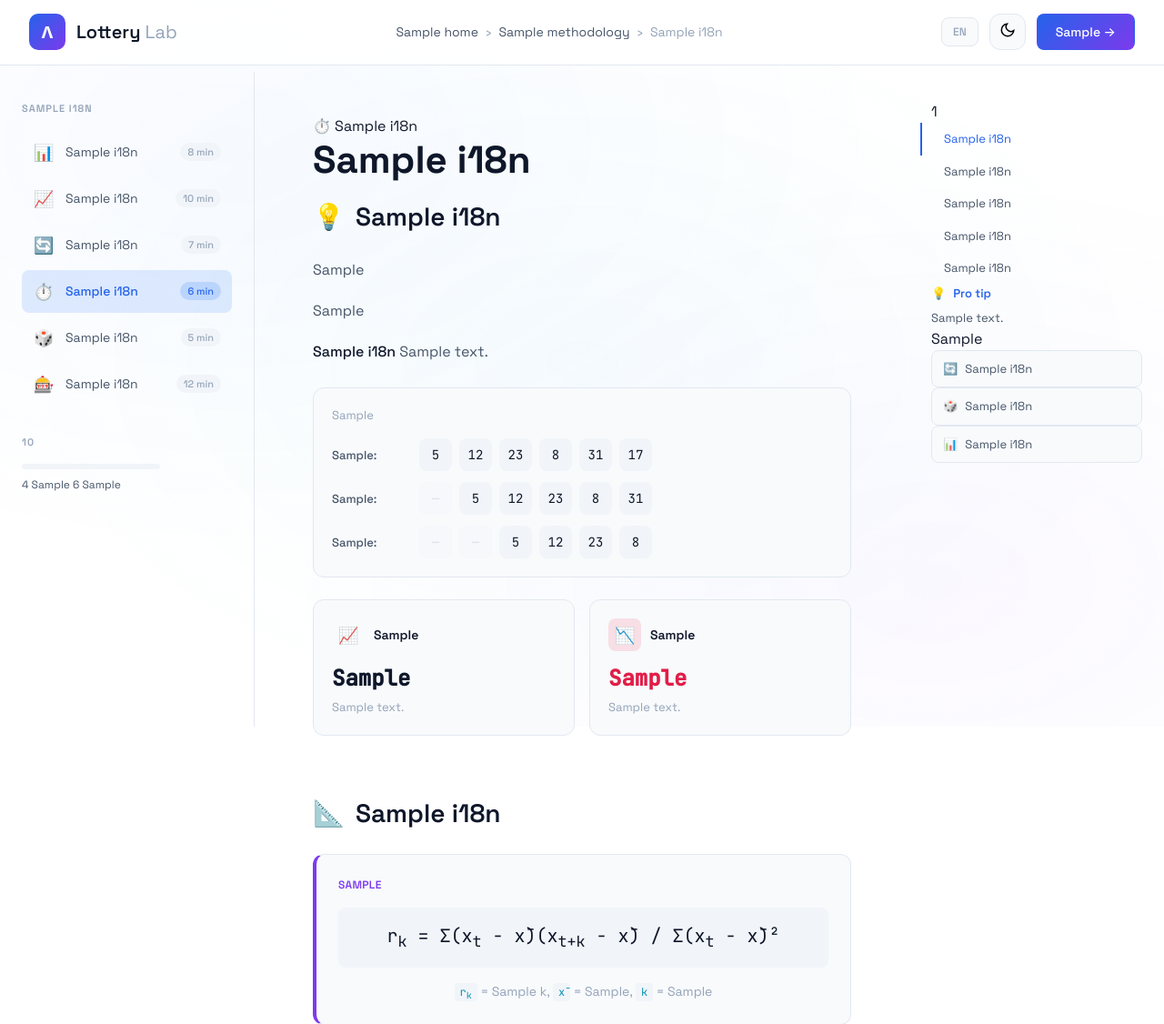
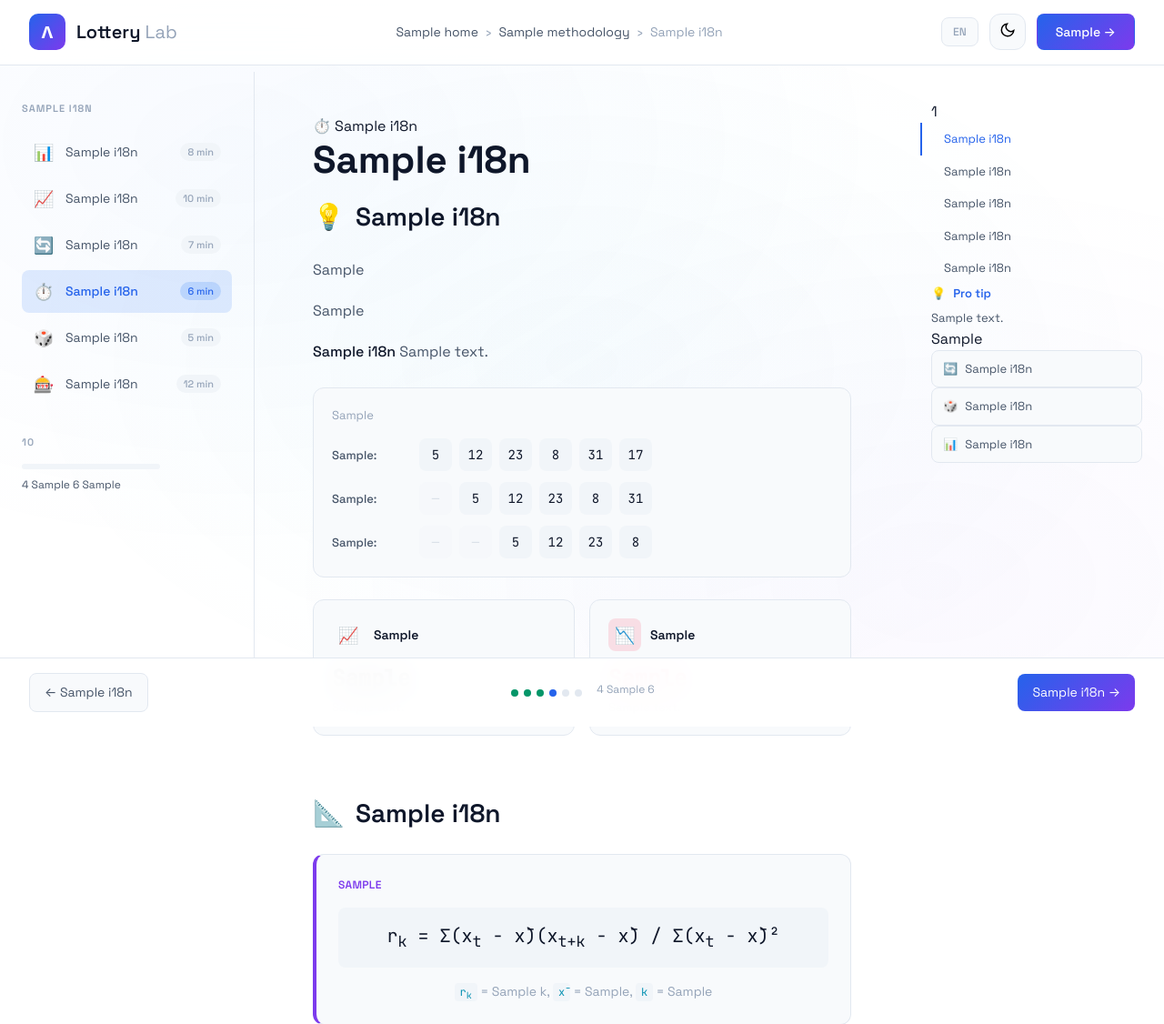
Before and after one commit to bartoszclapinski/LotteryLAB, a FastAPI app: template lotterylab/templates/methodology/autocorrelation.html in a window 1280 px wide. Shown: the part 1-1127 px from the top of the page at 91% size. Run offline with FastAPI, Linux system fonts and the light colour scheme; the template is opened without the code that fills it: most values are stand-ins (such as "Sample title", 1, 10 or a date in 2020).

Commit message:
fix: align autocorrelation nav/footer with other pages

```diff
--- a/lotterylab/templates/methodology/autocorrelation.html
+++ b/lotterylab/templates/methodology/autocorrelation.html
@@ -375,24 +375,28 @@ print(f"{{ i18n.ac_code_print2 }}: {result['is_random']}")</code></pre>
           </div>
         </section>
 
-        <!-- Navigation -->
-        <div class="page-nav">
-          <a href="/methodology/runs-test" class="nav-prev">
-            ← {{ i18n.meth_runs_title }}
-          </a>
-          <div class="page-indicator">
-            <span class="dot"></span>
-            <span class="dot"></span>
-            <span class="dot"></span>
-            <span class="dot active"></span>
-            <span class="dot"></span>
-            <span class="dot"></span>
-            <span class="page-number">4 {{ i18n.meth_of }} 6</span>
+        <!-- Footer Navigation -->
+        <nav class="footer-nav">
+          <div class="footer-nav-content">
+            <a href="/methodology/runs-test" class="nav-btn">
+              ← {{ i18n.meth_runs_title }}
+            </a>
+            <div class="progress-indicator">
+              <div class="progress-dots">
+                <div class="progress-dot completed"></div>
+                <div class="progress-dot completed"></div>
+                <div class="progress-dot completed"></div>
+                <div class="progress-dot active"></div>
+                <div class="progress-dot"></div>
+                <div class="progress-dot"></div>
+              </div>
+              <span class="progress-label">4 {{ i18n.meth_of }} 6</span>
+            </div>
+            <a href="/methodology/entropy" class="nav-btn primary">
+              {{ i18n.meth_entropy_title }} →
+            </a>
           </div>
-          <a href="/methodology/entropy" class="nav-next">
-            {{ i18n.meth_entropy_title }} →
-          </a>
-        </div>
+        </nav>
       </main>
 
       <!-- Right panel -->
```
